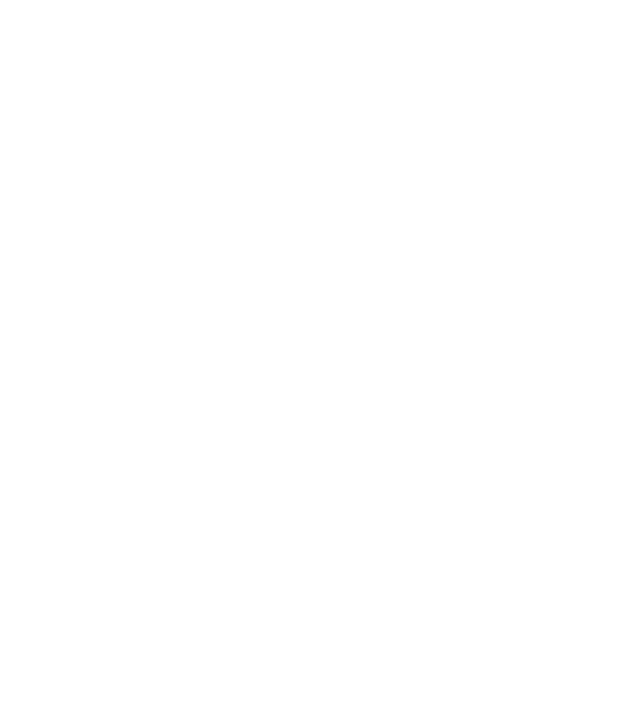
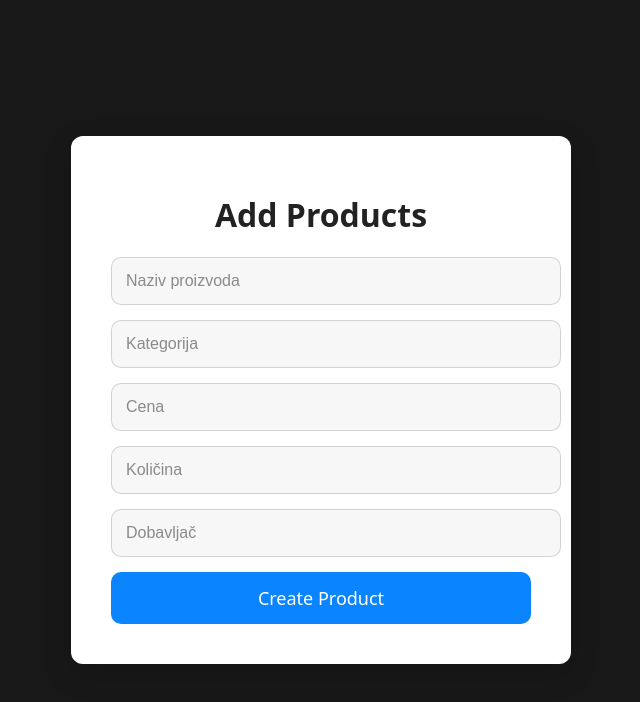
Before and after one commit to oliverbb1/magacin-app, a React (Vite) app in the folder front/: page /addProducts in a window 1280 px wide. Before the commit this address had no page. Shown: the top 702 px of the page, without its empty margins (319-959 px from the left). Built offline with nearby package versions, Linux system fonts and the light colour scheme; sample sign-in values are in the browser's storage.

Commit message:
add new product feature front and back

```diff
--- /dev/null
+++ b/front/src/AddProducts.jsx
@@ -0,0 +1,98 @@
+import React, { useState } from "react";
+import { useNavigate } from "react-router-dom";
+import "./addProduct.css";
+import axios from "axios";
+
+const AddProducts = () => {
+  const [error, setError] = useState("");
+
+  const navigate = useNavigate();
+  const [formData, setFormData] = useState({
+    naziv: "",
+    kategorija: "",
+    cena: "",
+    kolicina: "",
+    dobavljac: "",
+  });
+
+  const handleChange = (e) => {
+    const { name, value } = e.target;
+    setFormData((prevFormData) => ({
+      ...prevFormData,
+      [name]: value,
+    }));
+  };
+  const handleClick = async (e) => {
+    e.preventDefault();
+    try {
+      const { data } = await axios.post(
+        "http://localhost:3000/products",
+        formData
+      );
+      setFormData({
+        naziv: "",
+        kategorija: "",
+        cena: "",
+        kolicina: "",
+        dobavljac: "",
+      });
+      setError("");
+      navigate("/dashboard");
+      console.log(data);
+    } catch (err) {
+      if (err.response && err.response.data && err.response.data.msg) {
+        setError(err.response.data.msg);
+      } else {
+        setError("Došlo je do greške. Pokušajte ponovo.");
+      }
+    }
+  };
+  return (
+    <div className="add-product-wrapper">
+      <div className="add-product-container">
+        <form onSubmit={handleClick}>
+          <h1>Add Products</h1>
+          <input
+            type="text"
+            name="naziv"
+            value={formData.naziv}
+            onChange={handleChange}
+            placeholder="Naziv proizvoda"
+          />
+          <input
+            type="text"
+            name="kategorija"
+            value={formData.kategorija}
+            onChange={handleChange}
+            placeholder="Kategorija"
+          />
+          <input
+            type="number"
+            name="cena"
+            value={formData.cena}
+            onChange={handleChange}
+            placeholder="Cena"
+          />
+          <input
+            type="number"
+            name="kolicina"
+            value={formData.kolicina}
+            onChange={handleChange}
+            placeholder="Količina"
+          />
+          <input
+            type="text"
+            name="dobavljac"
+            value={formData.dobavljac}
+            onChange={handleChange}
+            placeholder="Dobavljač"
+          />
+          <button type="submit">Create Product</button>
+        </form>
+        {error && <p className="error">{error}</p>}
+      </div>
+    </div>
+  );
+};
+
+export default AddProducts;
--- a/front/src/App.jsx
+++ b/front/src/App.jsx
@@ -2,6 +2,7 @@
 import Dashboard from "./Dashboard";
 import PrivateRoute from "./PrivateRoutes";
 import Login from "./Login";
+import AddProducts from "./AddProducts";
 import Nav from "./Nav";
 import { BrowserRouter, Routes, Route } from "react-router";
 
@@ -19,6 +20,14 @@
             </PrivateRoute>
           }
         />
+        <Route
+          path="/addProducts"
+          element={
+            <PrivateRoute>
+              <AddProducts />
+            </PrivateRoute>
+          }
+        />
       </Routes>
     </BrowserRouter>
   );
--- a/front/src/Dashboard.css
+++ b/front/src/Dashboard.css
@@ -10,7 +10,7 @@
 }
 
 .product-card {
-  flex: 0 0 200px; /* fiksna širina kartice */
+  flex: 0 0 200px;
   border: 1px solid #ccc;
   padding: 10px;
   border-radius: 5px;
--- a/front/src/Dashboard.jsx
+++ b/front/src/Dashboard.jsx
@@ -1,10 +1,12 @@
 import React from "react";
 import axios from "axios";
-import "./Dashboard.css";
+import "./dashboard.css";
+import { useNavigate } from "react-router-dom";
 
 import { useState, useEffect } from "react";
 
 const Dashboard = () => {
+  const navigate = useNavigate();
   const [products, setProducts] = useState([]);
   useEffect(() => {
     const getProducts = async () => {
@@ -20,6 +22,9 @@
   }, []);
   return (
     <div>
+      <button onClick={() => navigate("/addProducts")}>
+        Create new product
+      </button>
       <h2 className="p-title">Dashboard - Proizvodi</h2>
       <div className="products-grid">
         {products.map((p) => (
@@ -29,6 +34,7 @@
             <p>Cena: {p.cena}</p>
             <p>Količina: {p.kolicina}</p>
             <p>Dobavljač: {p.dobavljac}</p>
+            <p>Datum Dodavanja:{new Date(p.datumDodavanja).toLocaleString()}</p>
           </div>
         ))}
       </div>
--- /dev/null
+++ b/front/src/addProduct.css
@@ -0,0 +1,80 @@
+/* Glavni wrapper – centriranje vertikalno i horizontalno */
+.add-product-wrapper {
+  width: 100vw;
+  height: 100vh;
+
+  display: flex;
+  align-items: center;
+  justify-content: center;
+
+  background: #181818; /* ako želiš tamnu pozadinu */ /* tamna pozadina desne strane */
+}
+
+/* Container forme (beli dio levo) */
+.add-product-container {
+  background: #ffffff;
+  padding: 40px;
+  width: 420px;
+  border-radius: 12px;
+  box-shadow: 0 10px 30px rgba(0, 0, 0, 0.15);
+}
+
+/* Naslov */
+.add-product-container h1 {
+  text-align: center;
+  margin-bottom: 25px;
+  font-size: 32px;
+  color: #222;
+}
+
+/* Input polja */
+.add-product-container input {
+  width: 100%;
+  padding: 14px;
+  margin-bottom: 15px;
+  font-size: 16px;
+
+  border: 1px solid rgba(0, 0, 0, 0.15);
+  border-radius: 10px;
+  background: #f7f7f7; /* SVETLI inputi */
+  color: #222;
+
+  transition: 0.15s ease;
+}
+
+/* Placeholder */
+.add-product-container input::placeholder {
+  color: #8a8a8a;
+}
+
+/* Fokus efekat */
+.add-product-container input:focus {
+  border-color: #007bff;
+  box-shadow: 0 0 0 4px rgba(0, 123, 255, 0.15);
+  outline: none;
+}
+
+/* Dugme */
+.add-product-container button {
+  width: 100%;
+  padding: 14px;
+  font-size: 18px;
+
+  background: #0b84ff;
+  border: none;
+  border-radius: 10px;
+  color: white;
+
+  cursor: pointer;
+  transition: 0.15s ease;
+}
+
+/* Hover efekat */
+.add-product-container button:hover {
+  background: #006ee0;
+}
+.error {
+  color: red;
+  margin-top: 10px;
+  font-weight: bold;
+}
```
Also changed, not shown: 1 other file (tests, documents, lock files or other folders).
